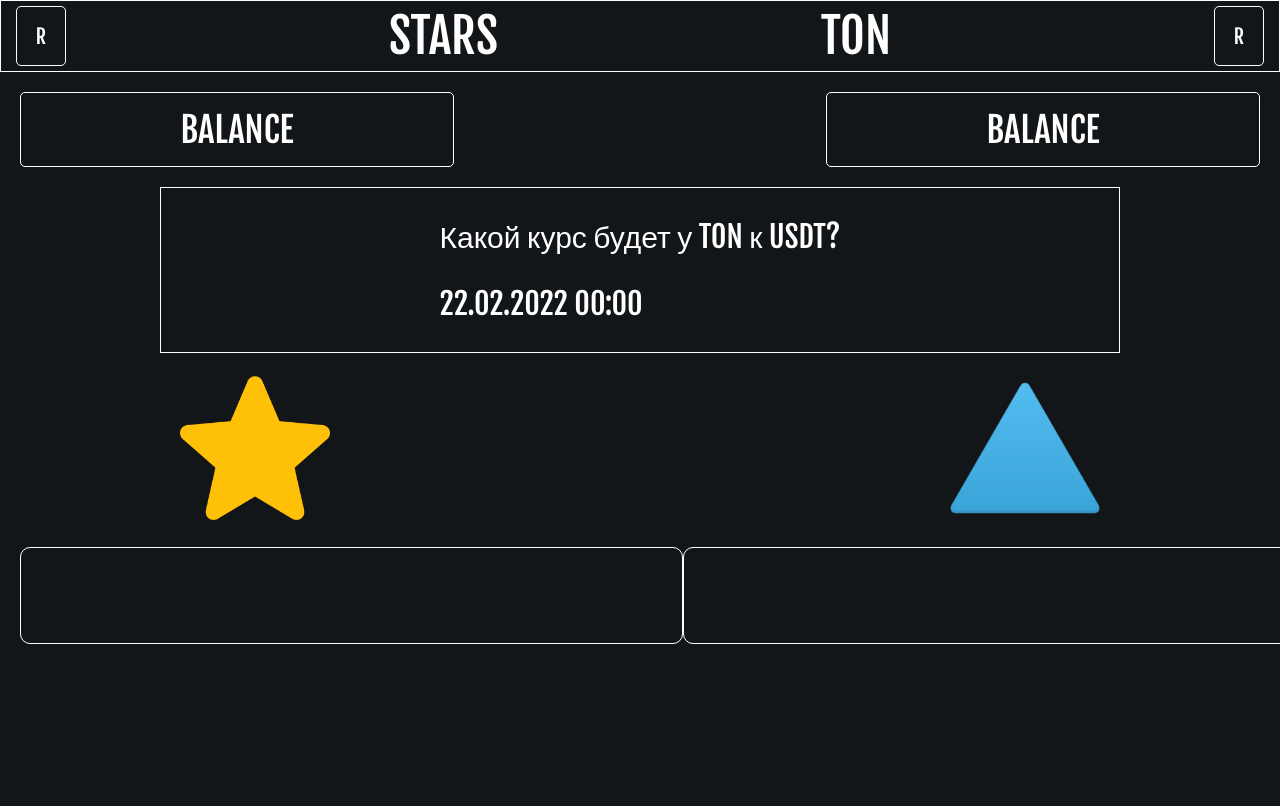
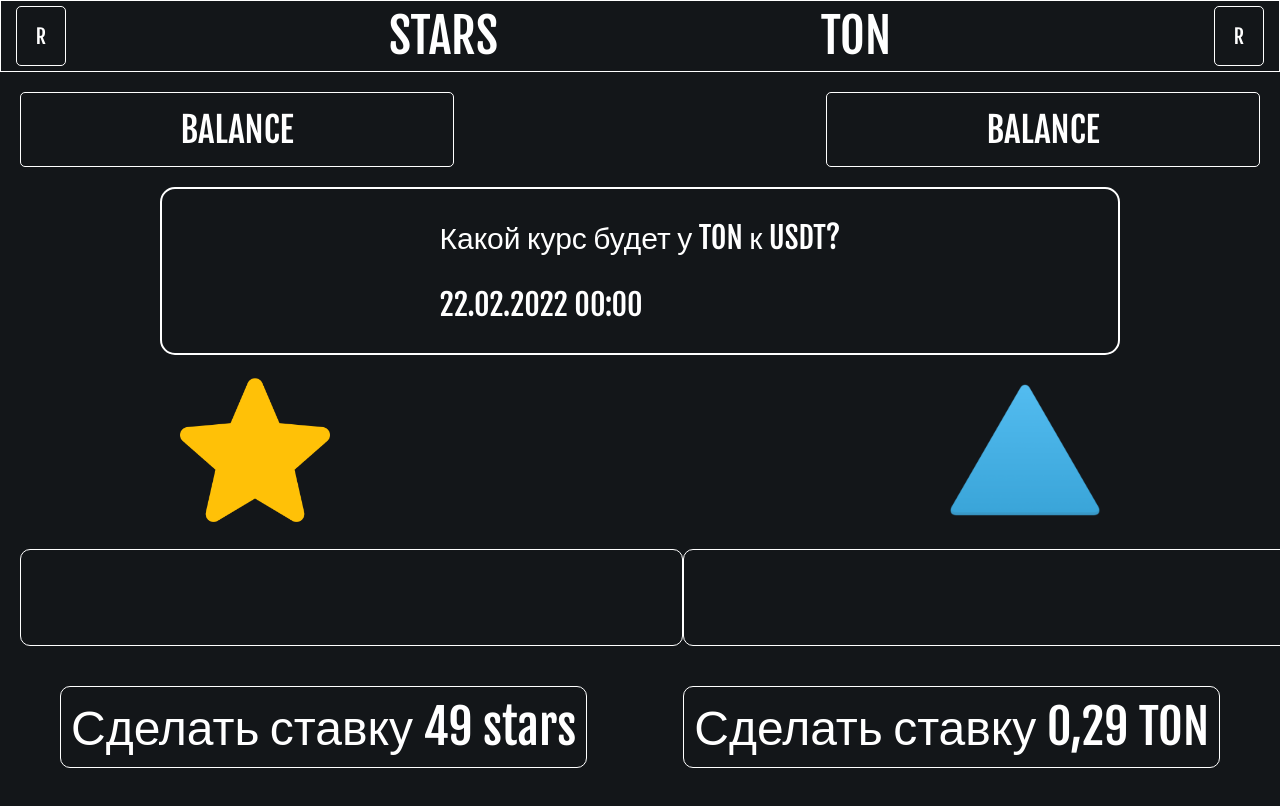
Before and after one commit to DartTanuki/DartTanuki.github.io, a plain HTML site: page index.html in a window 1280 px wide. Shown: the top 806 px of the page. Drawn offline with Linux system fonts and the light colour scheme.

Commit message:
Added bet buttons

```diff
--- a/index.html
+++ b/index.html
@@ -38,9 +38,13 @@
                 <img src="icons/triangle.png" alt="Triangle Lot" class="demo-icon">
             </div>
         </div>
-        <div class="flex-space-between inputs-wrapper">
+        <div class="inputs-wrapper">
             <input type="text" maxlength="4" name="text" class="input-numbers">
             <input type="text" maxlength="4" name="text" class="input-numbers">
+        </div>
+        <div class="bet-buttons-wrapper">
+            <button class="bet-button">Сделать ставку 49 stars</button>
+            <button class="bet-button">Сделать ставку 0,29 TON</button>
         </div>
     </main>
 </body>
--- a/styles.css
+++ b/styles.css
@@ -92,7 +92,8 @@
 .lot-info-wrapper {
     display: flex;
     justify-content: center;
-    border: 1px solid white;
+    border: 2px solid white;
+    border-radius: 15px;
     width: 75%;
 }
 
@@ -118,5 +119,29 @@
 
 .inputs-wrapper {
     padding: 0 20px;
+    display: flex;
+    justify-content: space-between;
+    width: 100vw;
+}
+
+.bet-buttons-wrapper {
+    display: flex;
+    justify-content: space-between;
+    margin: 40px 0;
     width: 100%;
+    padding: 0px 60px;
 }
+
+.bet-button {
+    color: white;
+    font-family: "FjallaOne", sans-serif;
+    background-color: transparent;
+    border: 1px solid white;
+    border-radius: 10px;
+    padding: 10px;
+    font-size: 48px;
+}
+
+.bet-button:hover {
+    background-color: grey;
+}
```
